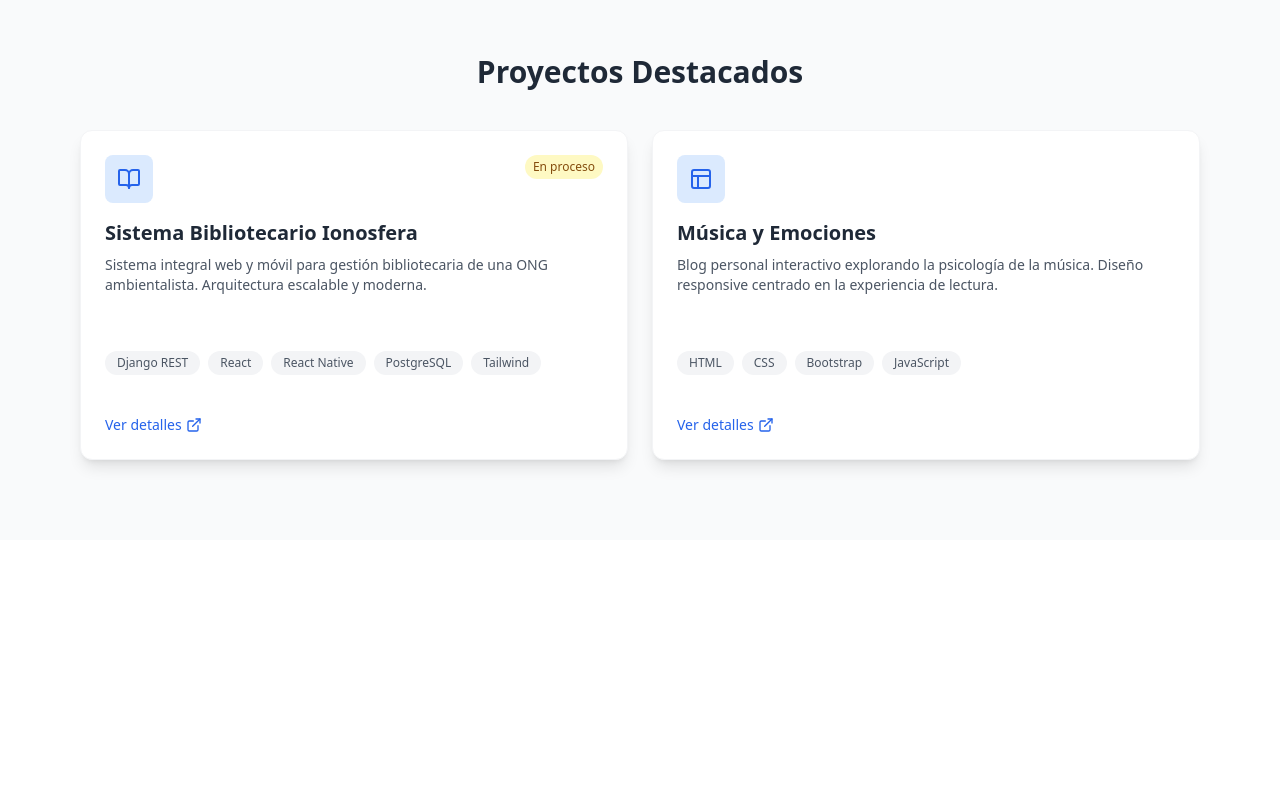
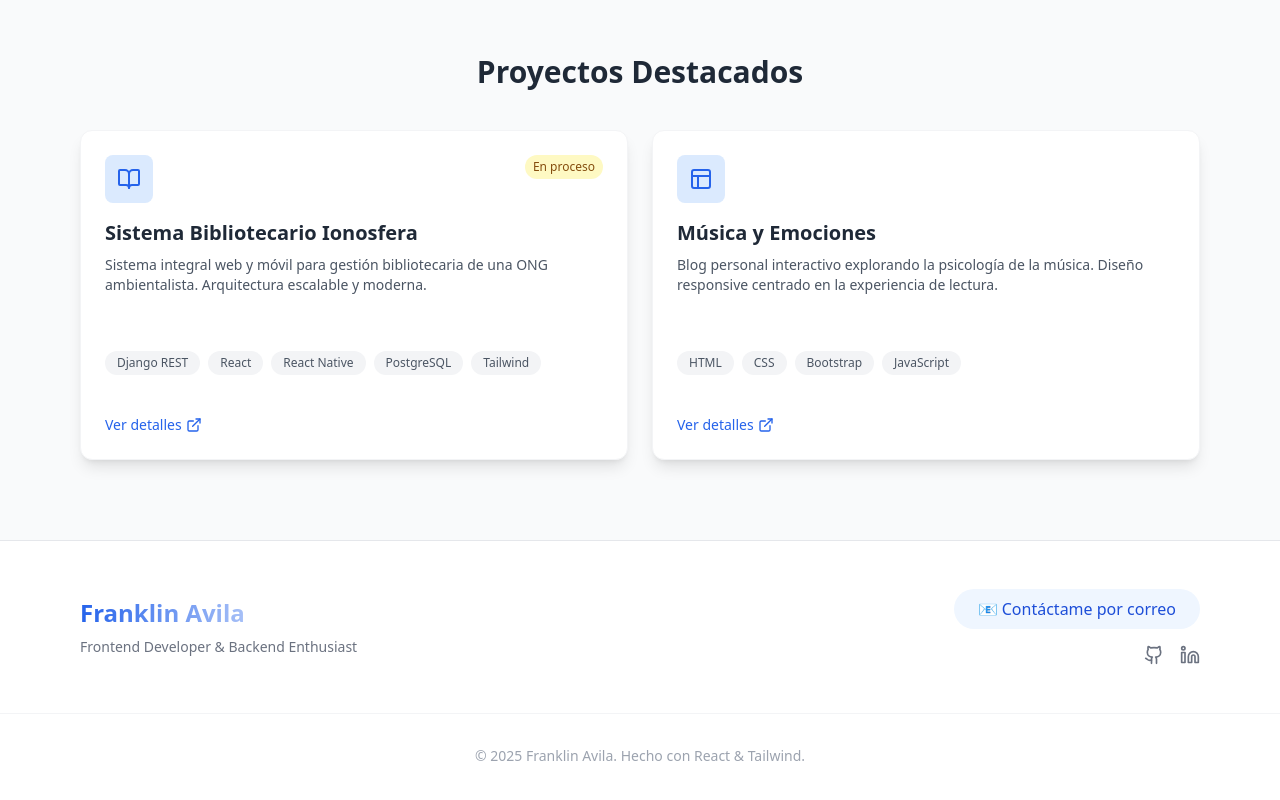
Before and after one commit to Frann-Avila1411/Portfolio_Frann, a React (Vite) app: page / in a window 1280 px wide. Shown: the part 1373-2173 px from the top of the page. Before the commit the page ends 1913 px from the top, so only its background shows below. Built offline with nearby package versions, Linux system fonts and the light colour scheme.

Commit message:
agregado footer

```diff
--- a/src/App.jsx
+++ b/src/App.jsx
@@ -121,6 +121,52 @@ const SkillsSection = () => {
     </section>
   );
 };
+
+const Footer = () => {
+  return (
+    <footer className="bg-white dark:bg-gray-900 border-t border-gray-200 dark:border-gray-800 py-12 transition-colors duration-300">
+      <div className="max-w-6xl mx-auto px-4 flex flex-col md:flex-row justify-between items-center gap-6">
+
+        {/* Identidad */}
+        <div className="text-center md:text-left">
+          <h2 className="text-2xl font-bold bg-gradient-to-r from-primary-600 to-primary-400 bg-clip-text text-transparent mb-2">
+            Franklin Avila
+          </h2>
+          <p className="text-gray-500 dark:text-gray-400 text-sm">
+            Frontend Developer & Backend Enthusiast
+          </p>
+        </div>
+
+        {/* Contacto Directo */}
+        <div className="flex flex-col items-center md:items-end gap-4">
+          <a
+            href="mailto:frann2022gonzalez@gmail.com" // email para que me contacten
+            className="inline-flex items-center gap-2 px-6 py-2 bg-primary-50 text-primary-700 dark:bg-primary-900/20 dark:text-primary-300 rounded-full font-medium hover:bg-primary-100 dark:hover:bg-primary-900/40 transition-colors"
+          >
+             📧 Contáctame por correo
+          </a>
+
+          <div className="flex gap-4 text-gray-500 dark:text-gray-400">
+            <a href="https://github.com/Frann-Avila1411" target="_blank" rel="noreferrer" className="hover:text-primary-500 transition-colors">
+              <Github size={20} />
+            </a>
+            <a href="https://linkedin.com/in/franklinavila/" target="_blank" rel="noreferrer" className="hover:text-primary-500 transition-colors">
+              <Linkedin size={20} />
+            </a>
+          </div>
+        </div>
+
+      </div>
+
+      <div className="text-center mt-12 pt-8 border-t border-gray-100 dark:border-gray-800">
+        <p className="text-gray-400 text-sm">
+          © {new Date().getFullYear()} Franklin Avila. Hecho con React & Tailwind.
+        </p>
+      </div>
+    </footer>
+  );
+};
+
 // Componente de la Página Principal (Home)
 const Home = ({ theme, toggleTheme, projects }) => (
   <div className="min-h-screen bg-gray-50 dark:bg-gray-900 text-gray-800 dark:text-gray-100 transition-colors duration-300">
@@ -196,6 +242,9 @@ const Home = ({ theme, toggleTheme, projects }) => (
         </div>
       </div>
     </main>
+
+    {/* footer */}
+    <Footer />
   </div>
 );
 
```
Also changed, not shown: public/perfil.jpeg (added).
